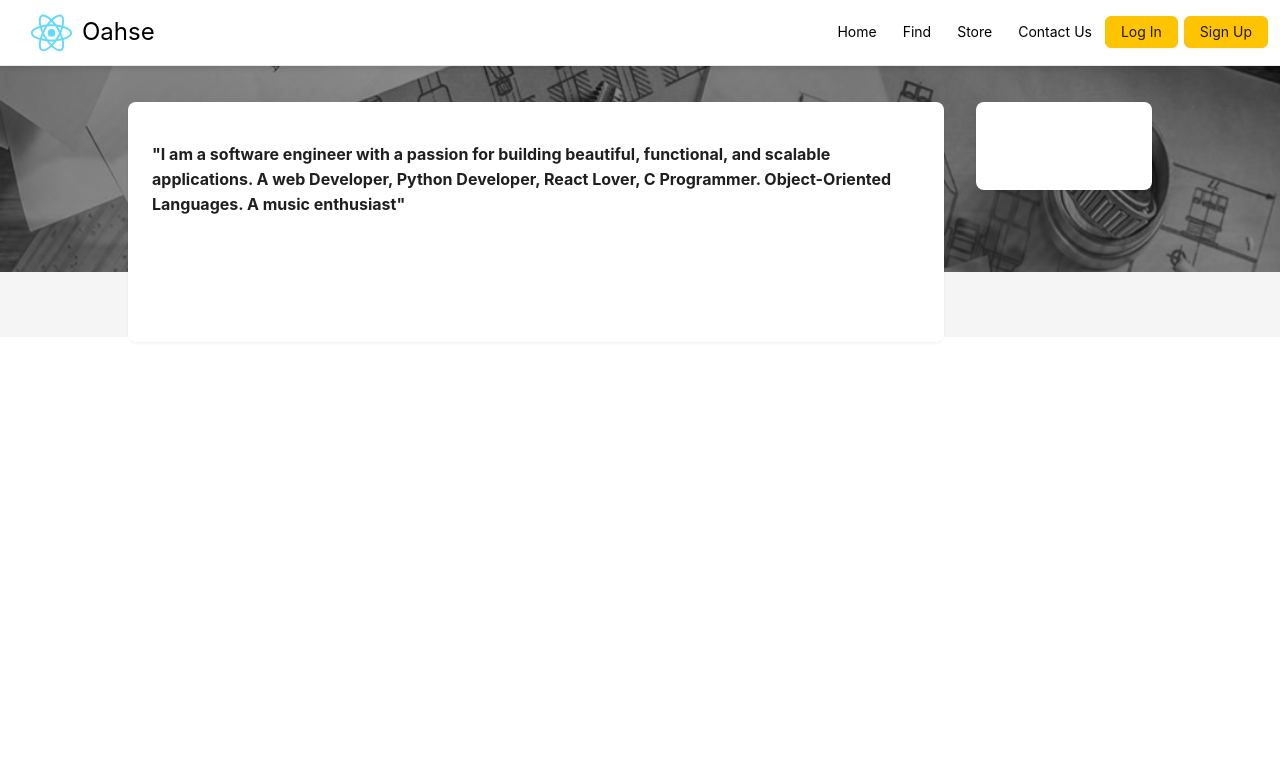
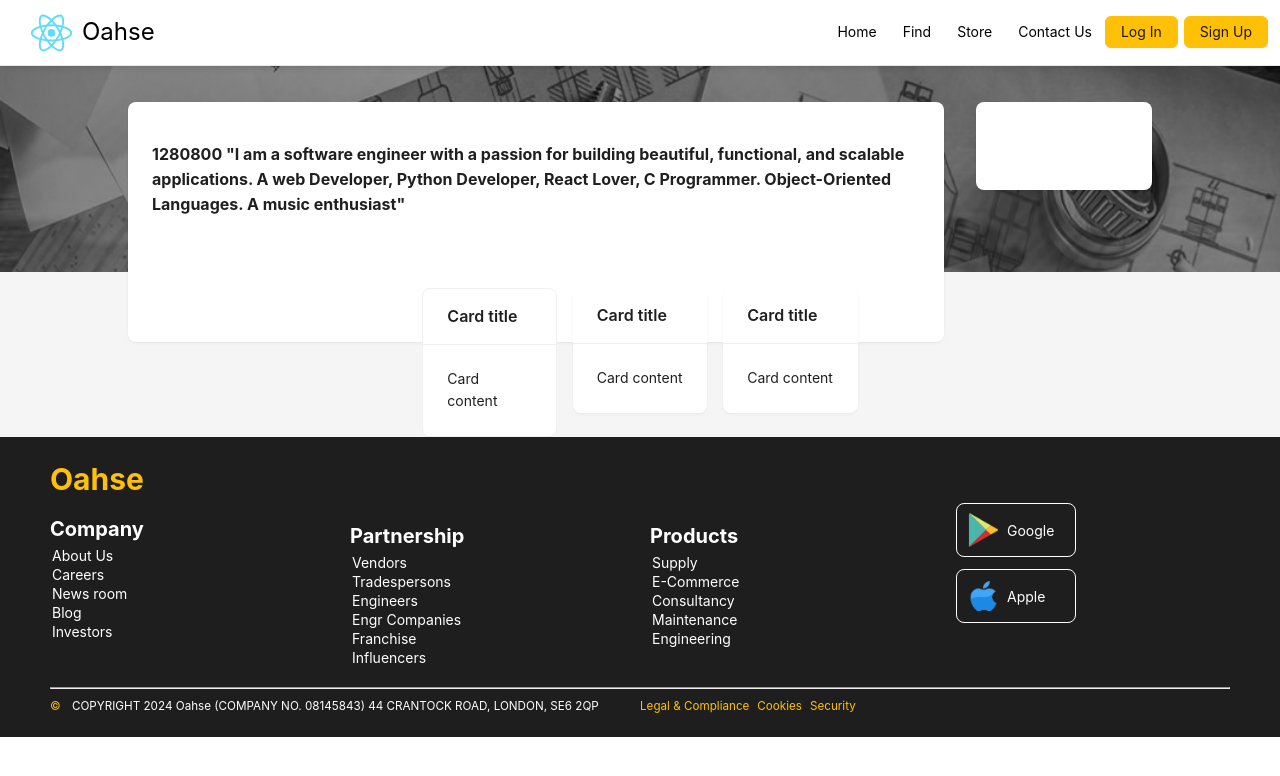
Before and after one commit to Oahse/O-sell, a React (Create React App) app in the folder f-oahse-app/: page / in a window 1280 px wide. Shown: the top 776 px of the page. Built offline with nearby package versions, Linux system fonts and the light colour scheme.

Commit message:
started clients

```diff
--- a/f-oahse-app/package.json
+++ b/f-oahse-app/package.json
@@ -11,6 +11,7 @@
     "react-dom": "^18.2.0",
     "react-router-dom": "^6.22.3",
     "react-scripts": "5.0.1",
+    "swiper": "^11.0.7",
     "web-vitals": "^2.1.4"
   },
   "scripts": {
--- a/f-oahse-app/src/App.css
+++ b/f-oahse-app/src/App.css
@@ -141,12 +141,12 @@
   color: aqua !important;
 }
 .ant-menu-title-content a:hover{
-  color: #ffc400 !important;
+  color: #ffc107 !important;
 }
 
 .ant-btn {
-  border-color: #ffc400;
-  background-color: #ffc400;
+  border-color: #ffc107;
+  background-color: #ffc107;
   cursor: pointer;
 }
 
@@ -154,7 +154,7 @@
 .ant-btn:hover {
   color: black  !important;
   background-color: white !important;
-  border-color: #ffc400 !important;
+  border-color: #ffc107 !important;
 }
 
 /* Styles for the button icon on hover */
@@ -168,7 +168,7 @@
 .ant-input:hover,
 .ant-input:focus {
   box-shadow: none !important;
-  border-color: #ff6827 !important;
+  border-color: #ffc107 !important;
 }
 
 .ant-pagination-item:hover,
@@ -177,7 +177,7 @@
   background-color: #ffefb8 !important;
 }
 .ant-pagination-item-active {
-  border-color: #ffc400 !important;
+  border-color: #ffc107 !important;
 }
 .ant-pagination-item-active a {
   color: black !important; /* Change text color of active pagination item to black */
@@ -186,5 +186,79 @@
   color: #ffefb8 !important; /* Change color of ellipsis to match background */
 }
 .ant-pagination-item-link-icon {
-  color: #ffc400 !important; /* Change color of pagination icon */
+  color: #ffc107 !important; /* Change color of pagination icon */
 }
+
+
+
+.ant-layout-footer{
+  background: #1E1E1E;
+  color: white;
+}
+.footer-title{
+  font-size: 30px;
+  color: #ffc107;
+  margin:0px;
+}
+.footer-list{
+  text-decoration: none;
+  list-style-type: none;
+  margin-left:-40px;
+}
+
+.footer-list-header{
+  font-size: 20px;
+  margin-bottom: 6px;
+}
+
+.footer-listitem{
+  text-decoration: none;
+  display: flex;
+  flex-direction: row;
+  justify-self: left;
+  width:fit-content;
+  margin: 2px;
+  color:#fff;
+  font-size: 14px;
+}
+.footer-listitem:hover{
+  color: #ffc107;
+}
+.footer-listitem:active{
+  color: #ffc107;
+}
+
+.store{
+  text-decoration: none;
+  color: white;
+  padding: 6px;
+  margin: 6px;
+  width: '100%';
+  min-width: 120px;
+  border:1px solid white;
+  border-radius: 8px;
+  display: inline-flex;
+  align-items: center;
+}
+.store :hover{
+  border-color: #ffc107 !important;
+  color: #ffc107 !important;
+}
+
+.store img {
+  width: 40px;
+  margin-right: 4px;
+}
+
+.bottom{
+  text-decoration: none;
+  color: #ffc107;
+  margin-right: 8px;
+  align-self: center;
+}
+.bottom:hover{
+  color:#fff;
+}
+.bottom-col small{
+  align-self: center;
+}
--- a/f-oahse-app/src/components/Footer.js
+++ b/f-oahse-app/src/components/Footer.js
@@ -1,12 +1,84 @@
+import React from 'react';
+import { Layout, Row, Col } from 'antd';
+import { Link } from 'react-router-dom';
+import google from '../assets/google_play.png';
+import apple from '../assets/apple.png';
 
-import React from 'react';
-import { Layout} from 'antd';
 const { Footer } = Layout;
 
-const FooterComponent = ({name}) => {
+const FooterComponent = ({ name }) => {
   return (
-    <Footer style={{ textAlign: 'center' }}>
-        {name} ©{new Date().getFullYear()}
+    <Footer>
+      <h3 className='footer-title'>{name}</h3>
+      <Row gutter={[20, 8]} justify="center">
+
+        <Col xs={12} sm={24} md={6} lg={6} xl={6}>
+          <ul className='footer-list'>
+            <li><h3 className='footer-list-header'>Company</h3></li>
+            <li><Link to='/about/' className='text-white footer-listitem'>About Us</Link></li>
+            <li><Link href='/' className='text-white footer-listitem'>Careers</Link></li>
+            <li><Link href='/' className='text-white footer-listitem'>News room</Link></li>
+            <li><Link href='/' className='text-white footer-listitem'>Blog</Link></li>
+            <li><Link href='/' className='text-white footer-listitem'>Investors</Link></li>
+            {/* Add more links as needed */}
+          </ul>
+        </Col>
+        <Col xs={12} sm={24} md={6} lg={6} xl={6}>
+          <ul className='footer-list'>
+              <li><h4 className='footer-list-header'>Partnership</h4></li>
+              <li><Link to='/find/' className='text-white footer-listitem'>Vendors</Link></li>
+              <li><Link to='/find/' className='text-white footer-listitem'>Tradespersons</Link></li>
+              <li><Link to='/find/' className='text-white footer-listitem'>Engineers</Link></li>
+              <li><Link to='/find/' className='text-white footer-listitem'>Engr Companies</Link></li>
+              <li><Link to='/find/' className='text-white footer-listitem'>Franchise</Link></li>
+              <li><Link to='/find/' className='text-white footer-listitem'>Influencers</Link></li>
+            {/* Add more links as needed */}
+          </ul>
+        </Col>
+        <Col xs={12} sm={24} md={6} lg={6} xl={6}>
+          <ul className='footer-list'>
+            <li><h4 className='footer-list-header'>Products</h4></li>
+            <li><Link to='/find/' className='text-white footer-listitem'>Supply</Link></li>
+            <li><Link to='/find/' className='text-white footer-listitem'>E-Commerce</Link></li>
+            <li><Link to='/find/' className='text-white footer-listitem'>Consultancy</Link></li>
+            <li><Link to='/find/' className='text-white footer-listitem'>Maintenance</Link></li>
+            <li><Link to='/find/' className='text-white footer-listitem'>Engineering</Link></li>
+            {/* Add more links as needed */}
+          </ul>
+
+        </Col>
+        <Col xs={12} sm={24} md={6} lg={6} xl={6}>
+          <div>
+
+            <Link className='store' to="https://www.google.com" target="_blank" rel="noopener noreferrer">
+              <img src={google} alt="Google Play" className='img' /> Google
+            </Link>
+          </div>
+
+            <div>
+            <Link className='store' to="https://www.google.com" target="_blank" rel="noopener noreferrer">
+              <img src={apple} alt="App Store" className='img' />
+              <span>Apple</span>
+            </Link>
+            </div>
+        </Col>
+      </Row>
+      <hr />
+      <Row justify="center">
+        <Col xs={24} sm={24} md={12} lg={12} xl={12} className="bottom-col">
+          <small>
+            <span className='bottom'>© </span>
+            COPYRIGHT {new Date().getFullYear()} {name} (COMPANY NO. 08145843) 44 CRANTOCK ROAD, LONDON, SE6 2QP
+          </small>
+        </Col>
+        <Col xs={24} sm={24} md={12} lg={12} xl={12} className="bottom-col">
+          <small>
+            <Link to='/' className='bottom'>Legal & Compliance</Link>
+            <Link to='/' className='bottom'>Cookies</Link>
+            <Link to='/' className='bottom'>Security</Link>
+          </small>
+        </Col>
+      </Row>
     </Footer>
   );
 };
--- a/f-oahse-app/src/pages/HomePage.js
+++ b/f-oahse-app/src/pages/HomePage.js
@@ -38,9 +38,11 @@ const HomePage = ({ name}) => {
         imgHeight = '72vh';
         cardHeight = '10rem';
       } else if (windowWidth <= 375) {
-        imgHeight = '74vh';
-        cardHeight = '10rem';
-        if (window.outerHeight <= 813) {
+
+        if (window.outerHeight <= 670) {
+          imgHeight = '74vh';
+          cardHeight = '10rem';
+        }else if(window.outerHeight <= 813) {
           imgHeight = '60vh';
           cardHeight = '6rem';
         }
@@ -88,10 +90,16 @@ const HomePage = ({ name}) => {
         }
       } else if (windowWidth <= 1400) {
         console.log(window.outerHeight+'------===-------')
-        imgHeight = '34vh';
-        cardHeight = '10rem';
+
+        if (window.outerHeight <= 720) {
+          imgHeight = '60vh';
+          cardHeight = '10rem';
+        }else{
+          imgHeight = '34vh';
+          cardHeight = '10rem';
+        }
       }else {
-        imgHeight = '20vh';
+        imgHeight = '40vh';
         cardHeight = '10rem';
       }
 
@@ -129,7 +137,7 @@ const HomePage = ({ name}) => {
                 bordered={false}
               >
                 <p style={{ fontWeight: 'bold', fontSize: '1rem', minHeight: cardheight }}>
-                  "I am a software engineer with a passion for building beautiful, functional, and scalable applications. A web Developer, Python Developer, React Lover, C Programmer. Object-Oriented Languages. A music enthusiast"
+                  {window.outerWidth}{window.outerHeight} "I am a software engineer with a passion for building beautiful, functional, and scalable applications. A web Developer, Python Developer, React Lover, C Programmer. Object-Oriented Languages. A music enthusiast"
                 </p>
 
               </Card>
@@ -147,9 +155,27 @@ const HomePage = ({ name}) => {
         </Content>
       </div>
       <Content style={{}}>
+        <div classname="clients" style={{display: 'flex', justifyContent: 'center', marginTop:'1rem'}}>
+        <Row gutter={16}>
+          <Col span={8}>
+            <Card title="Card title" bordered={true}>
+              Card content
+            </Card>
+          </Col>
+          <Col span={8}>
+            <Card title="Card title" bordered={false}>
+              Card content
+            </Card>
+          </Col>
+          <Col span={8}>
+            <Card title="Card title" bordered={false}>
+              Card content
+            </Card>
+          </Col>
+        </Row>
+        </div>
 
-
-        </Content>
+      </Content>
 
       <FooterComponent name={name} />
     </Layout>
```
Also changed, not shown: 1 other file (tests, documents, lock files or other folders).
